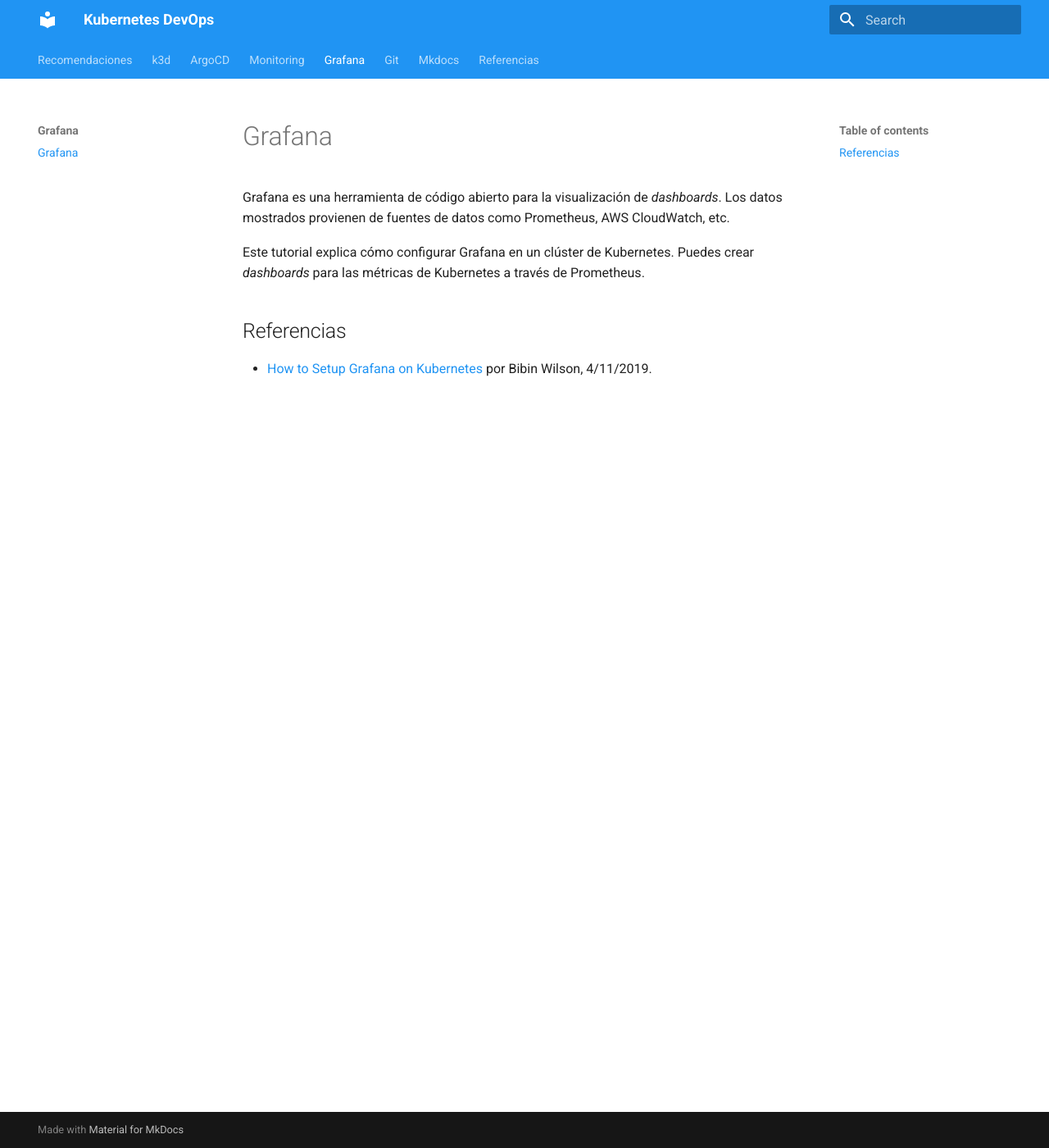
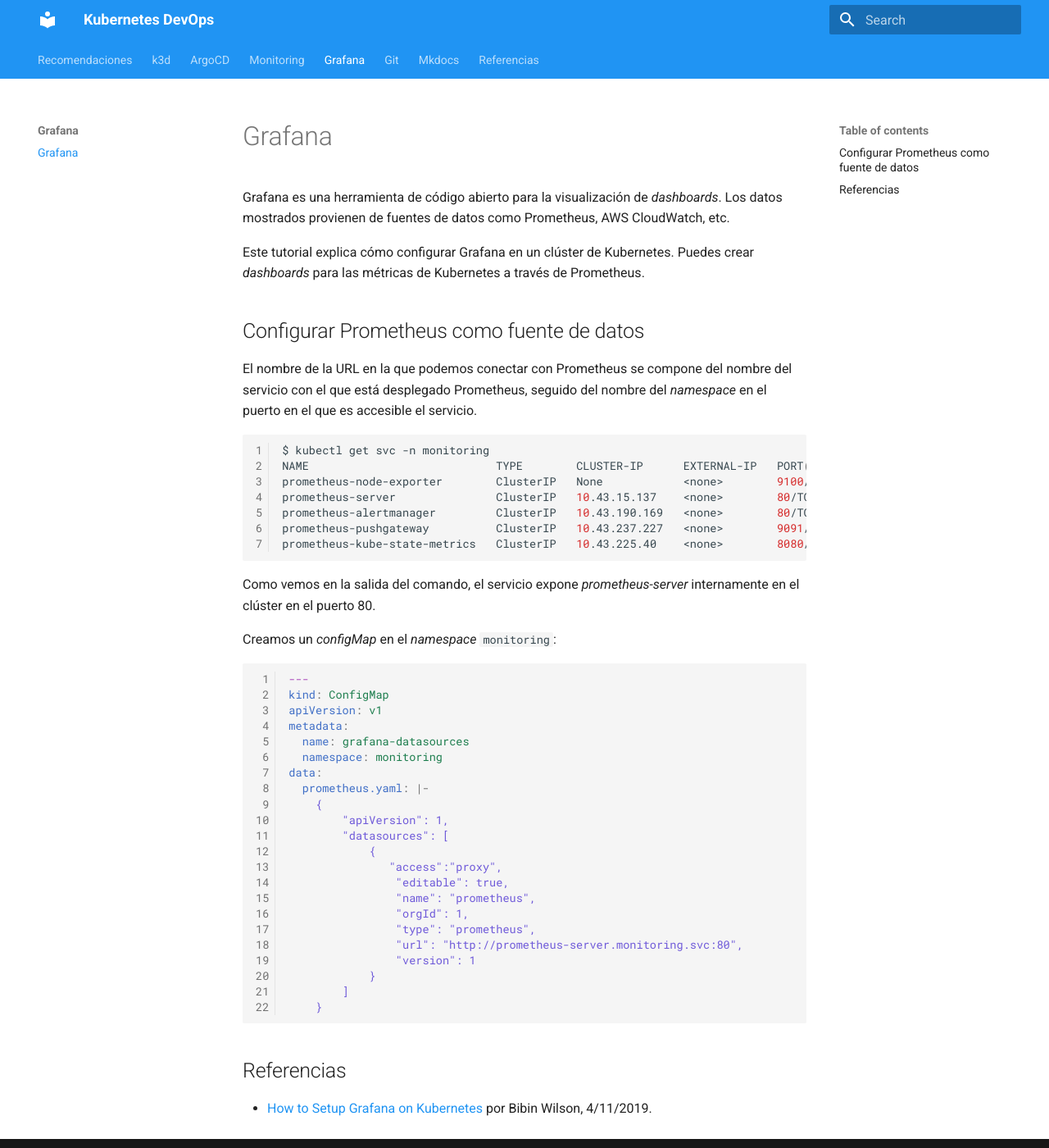
Before and after one commit to onthedock/k8s-devops, an MkDocs documentation site: the page built from docs/monitoring/grafana.md, in a window 1280 px wide and 1400 px high. Shown: the whole window at 82% size. Built offline with MkDocs 1.6.1 and Material for MkDocs 9.7.7, drawn with Linux system fonts in a browser that asks for light colours.

Commit message:
Grafana: configMap con el datasource de Prometheus

````diff
--- a/docs/monitoring/grafana.md
+++ b/docs/monitoring/grafana.md
@@ -3,6 +3,49 @@
 Grafana es una herramienta de código abierto para la visualización de *dashboards*. Los datos mostrados provienen de fuentes de datos como Prometheus, AWS CloudWatch, etc.
 
 Este tutorial explica cómo configurar Grafana en un clúster de Kubernetes. Puedes crear *dashboards* para las métricas de Kubernetes a través de Prometheus.
+
+## Configurar Prometheus como fuente de datos
+
+El nombre de la URL en la que podemos conectar con Prometheus se compone del nombre del servicio con el que está desplegado Prometheus, seguido del nombre del *namespace* en el puerto en el que es accesible el servicio.
+
+```bash
+$ kubectl get svc -n monitoring
+NAME                            TYPE        CLUSTER-IP      EXTERNAL-IP   PORT(S)    AGE
+prometheus-node-exporter        ClusterIP   None            <none>        9100/TCP   2d6h
+prometheus-server               ClusterIP   10.43.15.137    <none>        80/TCP     2d6h
+prometheus-alertmanager         ClusterIP   10.43.190.169   <none>        80/TCP     2d6h
+prometheus-pushgateway          ClusterIP   10.43.237.227   <none>        9091/TCP   2d6h
+prometheus-kube-state-metrics   ClusterIP   10.43.225.40    <none>        8080/TCP   2d6h
+```
+
+Como vemos en la salida del comando, el servicio expone *prometheus-server* internamente en el clúster en el puerto 80.
+
+Creamos un *configMap* en el *namespace* `monitoring`:
+
+```yaml
+---
+kind: ConfigMap
+apiVersion: v1
+metadata:
+  name: grafana-datasources
+  namespace: monitoring
+data:
+  prometheus.yaml: |-
+    {
+        "apiVersion": 1,
+        "datasources": [
+            {
+               "access":"proxy",
+                "editable": true,
+                "name": "prometheus",
+                "orgId": 1,
+                "type": "prometheus",
+                "url": "http://prometheus-server.monitoring.svc:80",
+                "version": 1
+            }
+        ]
+    }
+```
 ## Referencias
 
 - [How to Setup Grafana on Kubernetes](https://devopscube.com/setup-grafana-kubernetes/) por Bibin Wilson, 4/11/2019.
````
Also changed, not shown: docs/monitoring/deploy/grafana.yaml (+22 -0 lines).
